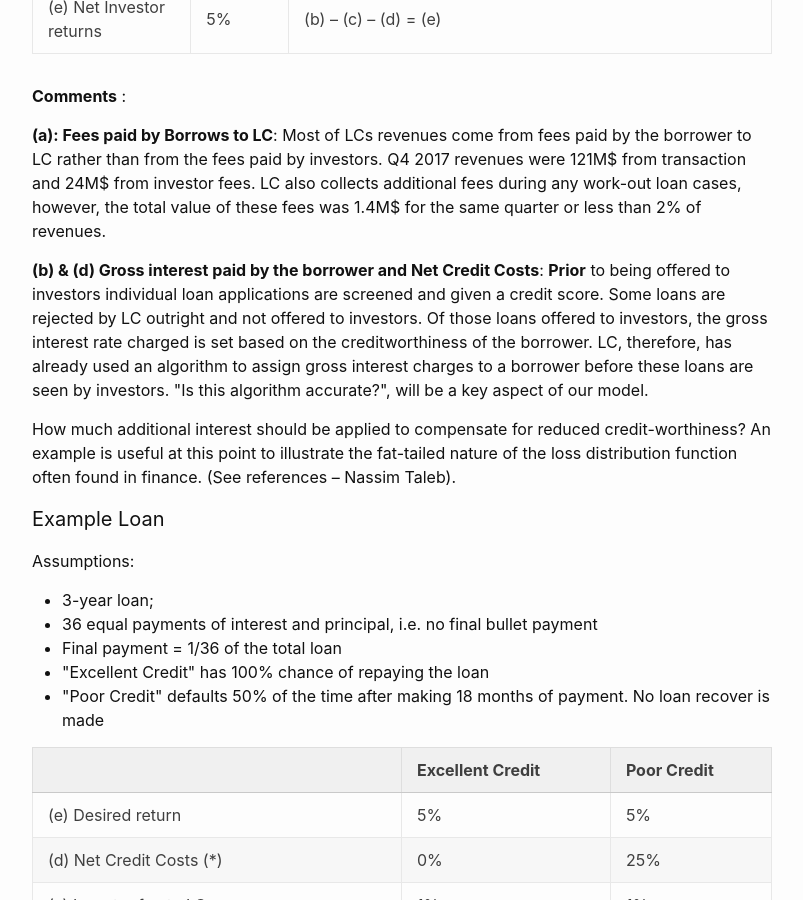
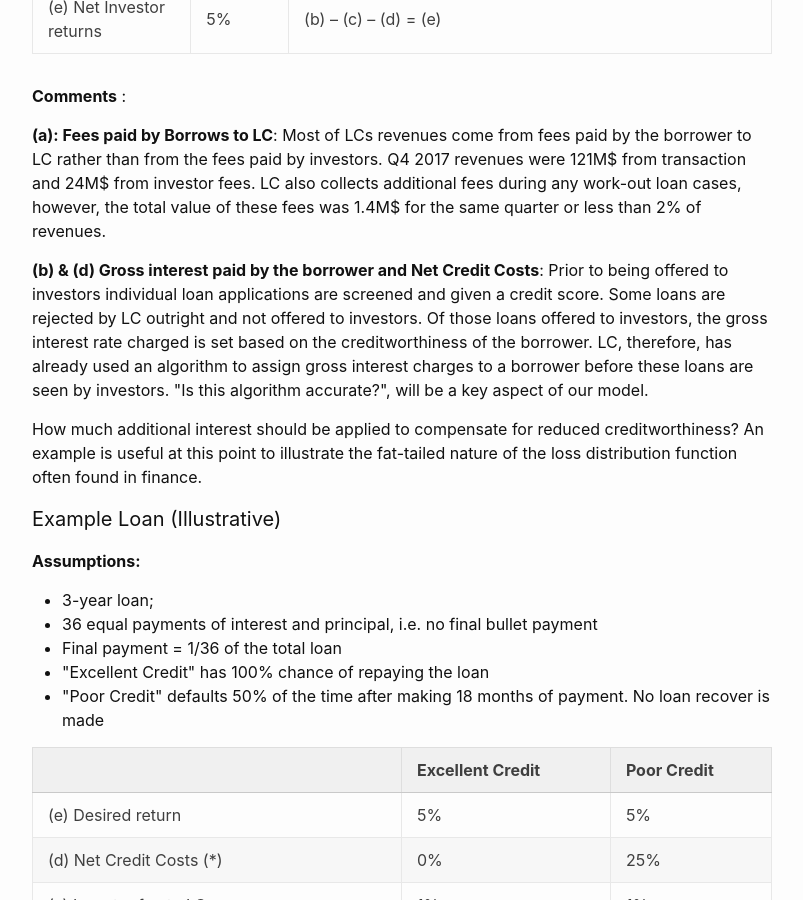
Before and after one commit to junparkh/LendingClub, a Jekyll site: the page built from menu1.md, in a window 1280 px wide and 900 px high, scrolled down 4240 px. Shown: the whole window, without its empty margins (238-1041 px from the left). Built offline with Jekyll 4.4.1, drawn with Linux system fonts in a browser that asks for light colours; some of the changed text lies outside the part shown.

Commit message:
Update menu1.md

```diff
--- a/menu1.md
+++ b/menu1.md
@@ -100,12 +100,12 @@
 
 **(a):  Fees paid by Borrows to LC**: Most of LCs revenues come from fees paid by the borrower to LC rather than from the fees paid by investors.  Q4 2017 revenues were 121M$ from transaction and 24M$ from investor fees. LC also collects additional fees during any work-out loan cases, however, the total value of these fees was 1.4M$ for the same quarter or less than 2% of revenues.
 
-**(b) &amp; (d) Gross interest paid by the borrower and Net Credit Costs**: **Prior** to being offered to investors individual loan applications are screened and given a credit score.  Some loans are rejected by LC outright and not offered to investors.  Of those loans offered to investors, the gross interest rate charged is set based on the creditworthiness of the borrower. LC, therefore, has already used an algorithm to assign gross interest charges to a borrower before these loans are seen by investors. &quot;Is this algorithm accurate?&quot;, will be a key aspect of our model.
+**(b) &amp; (d) Gross interest paid by the borrower and Net Credit Costs**: Prior to being offered to investors individual loan applications are screened and given a credit score.  Some loans are rejected by LC outright and not offered to investors.  Of those loans offered to investors, the gross interest rate charged is set based on the creditworthiness of the borrower. LC, therefore, has already used an algorithm to assign gross interest charges to a borrower before these loans are seen by investors. &quot;Is this algorithm accurate?&quot;, will be a key aspect of our model.
 
-How much additional interest should be applied to compensate for reduced credit-worthiness?  An example is useful at this point to illustrate the fat-tailed nature of the loss distribution function often found in finance.  (See references – Nassim Taleb).
+How much additional interest should be applied to compensate for reduced creditworthiness?  An example is useful at this point to illustrate the fat-tailed nature of the loss distribution function often found in finance.
 
-#### Example Loan
-Assumptions:
+#### Example Loan (Illustrative)
+**Assumptions:**
 - 3-year loan;
 - 36 equal payments of interest and principal, i.e. no final bullet payment
 - Final payment = 1/36 of the total loan
```
